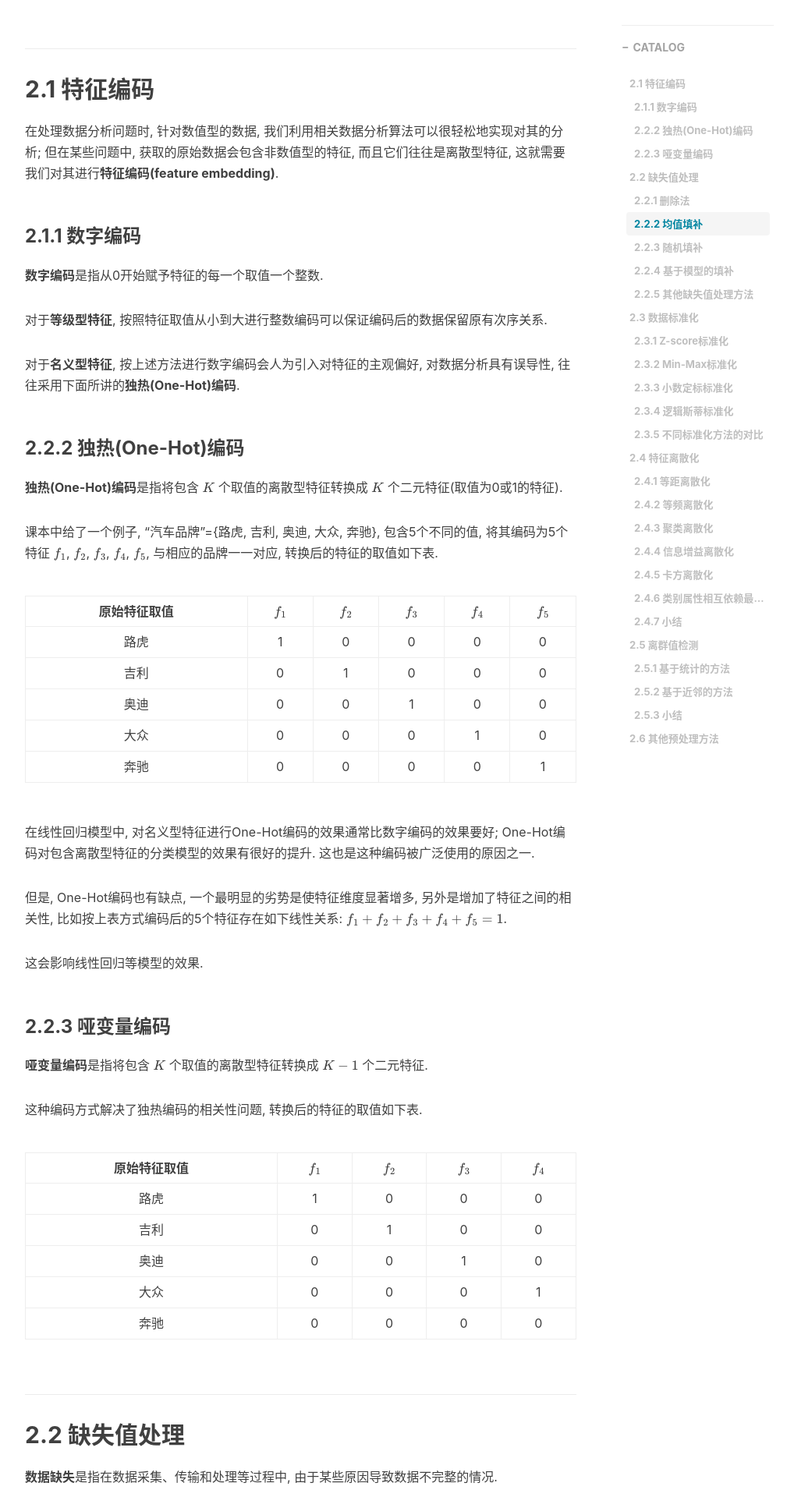
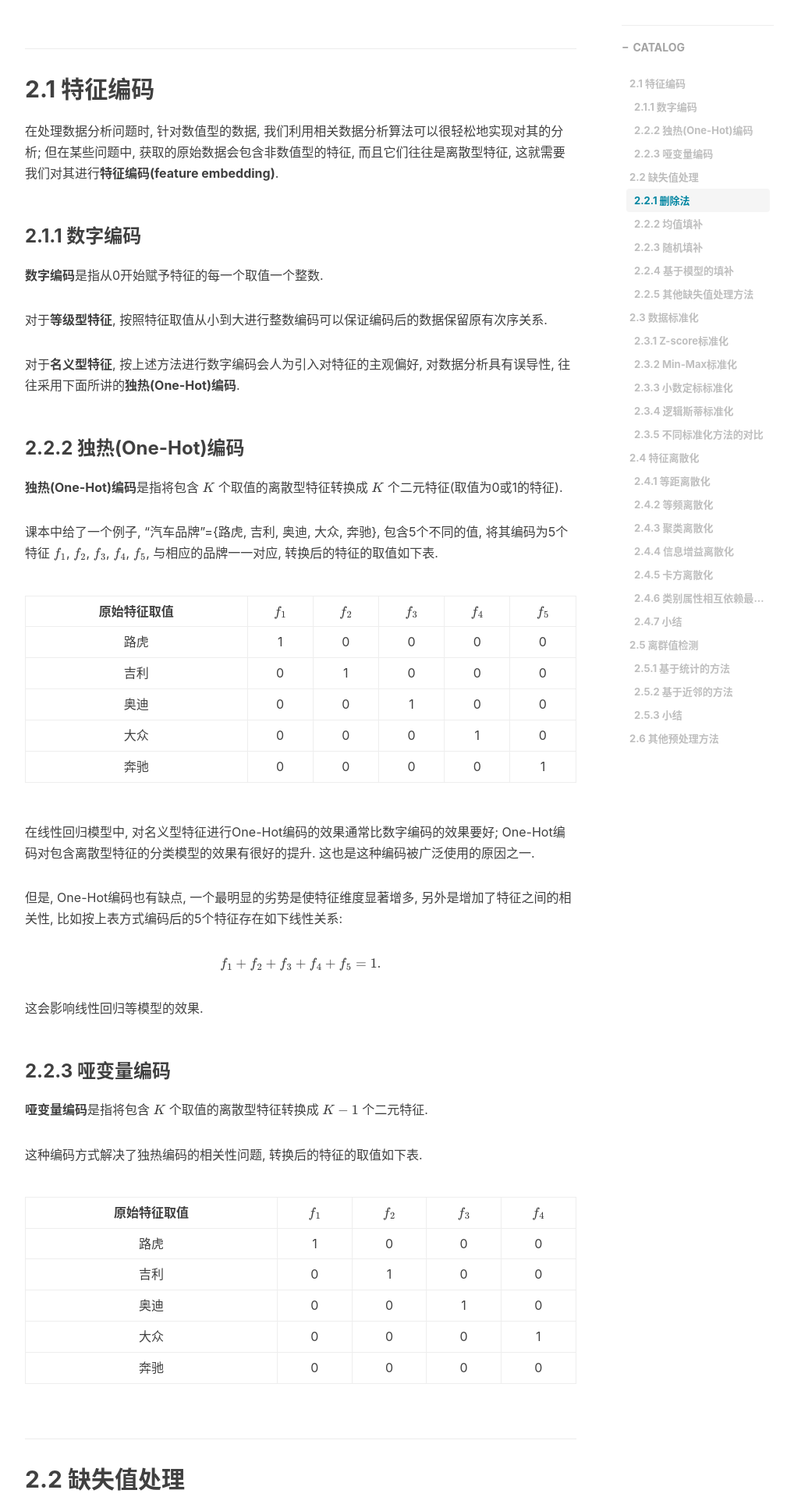
Before and after one commit to kausiujik/kausiujik.github.io, a Jekyll site: the page built from _posts/2022-08-20-第二章-数据预处理.md, in a window 1280 px wide. Shown: the part 321-2241 px from the top of the page at 78% size, without its empty margins (233-1242 px from the left). Built offline with Jekyll 4.4.1, drawn with Linux system fonts in a browser that asks for light colours; nearby versions of some CDN libraries; formulas are drawn with MathJax 3; comment, search, counter and statistics services are not loaded.

Commit message:
Update 2022-08-20-第二章-数据预处理.md

```diff
--- a/_posts/2022-08-20-第二章-数据预处理.md
+++ b/_posts/2022-08-20-第二章-数据预处理.md
@@ -37,7 +37,11 @@
 
 在线性回归模型中, 对名义型特征进行One-Hot编码的效果通常比数字编码的效果要好; One-Hot编码对包含离散型特征的分类模型的效果有很好的提升. 这也是这种编码被广泛使用的原因之一.
 
-但是, One-Hot编码也有缺点, 一个最明显的劣势是使特征维度显著增多, 另外是增加了特征之间的相关性, 比如按上表方式编码后的5个特征存在如下线性关系: $$f_1+f_2+f_3+f_4+f_5=1.$$
+但是, One-Hot编码也有缺点, 一个最明显的劣势是使特征维度显著增多, 另外是增加了特征之间的相关性, 比如按上表方式编码后的5个特征存在如下线性关系:
+
+<center>
+$f_1+f_2+f_3+f_4+f_5=1.$
+</center>
 
 这会影响线性回归等模型的效果.
 
```
